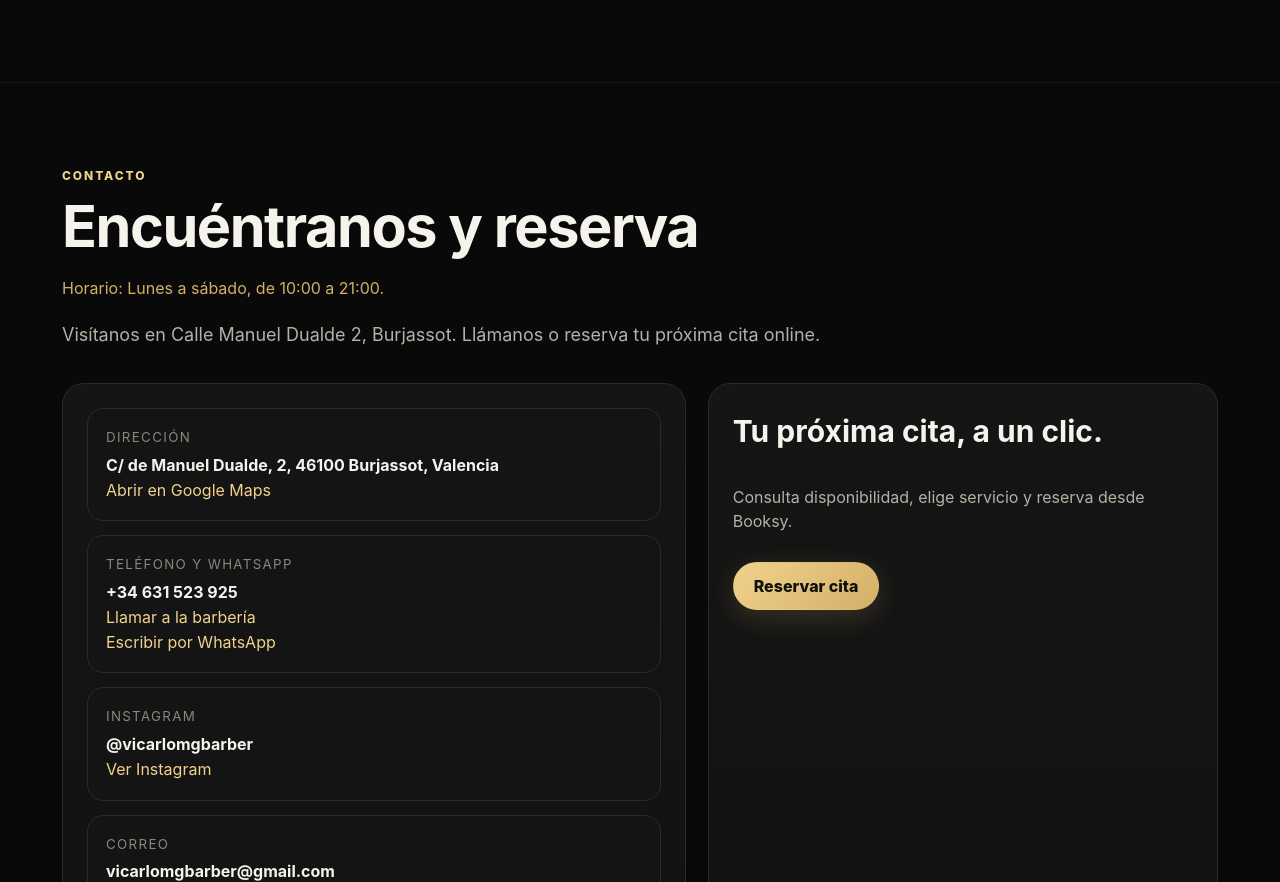
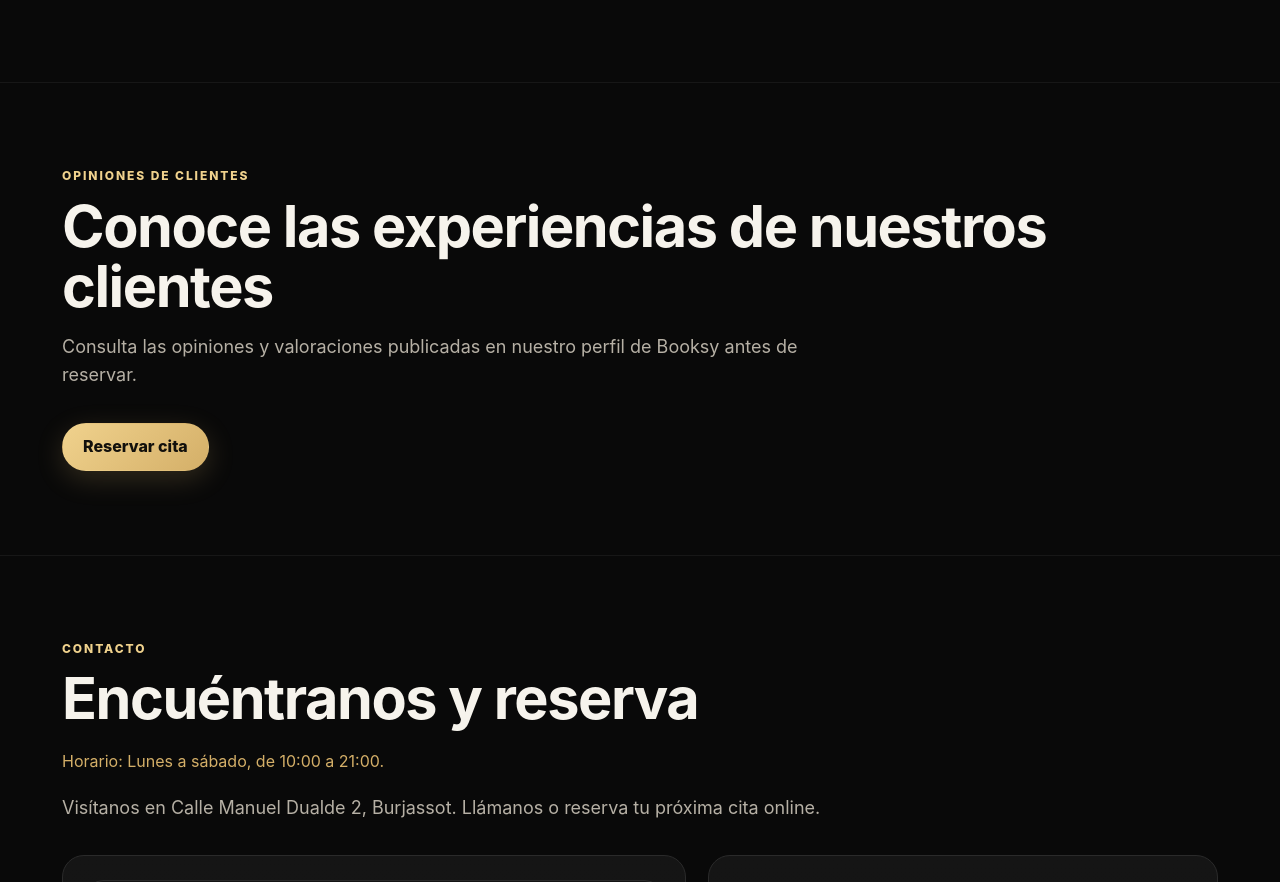
Before and after one commit to vicarlomgbarber/Vicarlomgbarber, a plain HTML site: page index.html in a window 1280 px wide. Shown: the part 6500-7382 px from the top of the page. Drawn offline with Linux system fonts and the light colour scheme.

Commit message:
Add verified review source without hardcoding stale ratings

```diff
--- a/index.html
+++ b/index.html
@@ -237,6 +237,12 @@ footer{padding:34px 0;color:#8d867c;font-size:14px;border-top:1px solid #242424}
 </div>
 </section>
 
+<section id="opiniones">
+<div class="wrap"><div class="kicker">Opiniones de clientes</div>
+<h2>Conoce las experiencias de nuestros clientes</h2>
+<p class="sub">Consulta las opiniones y valoraciones publicadas en nuestro perfil de Booksy antes de reservar.</p>
+<a class="btn gold" href="https://booksy.com/es-es/191503_vicarlo-mg-barber_barberia_57393_burjassot" target="_blank" rel="noopener noreferrer">Consultar opiniones en Booksy</a>
+</div></section>
 <section id="contacto">
 <div class="wrap">
 <div class="kicker">Contacto</div>
@@ -349,7 +355,7 @@ footer{padding:34px 0;color:#8d867c;font-size:14px;border-top:1px solid #242424}
       });
     }
     if(typeof appearance.texto_boton_galeria==='string' && appearance.texto_boton_galeria.trim()){
-      const a=document.querySelector('.hero .btn.dark');if(a)a.textContent=appearance.texto_boton_galeria;
+      const a=document.querySelector('.hero a[href="#galeria"]');if(a)a.textContent=appearance.texto_boton_galeria;
     }
     if(typeof appearance.texto_boton_mapa==='string' && appearance.texto_boton_mapa.trim()){
       const a=document.querySelector('#contacto a[href*="google.com/maps"]');if(a)a.textContent=appearance.texto_boton_mapa;
@@ -378,6 +384,7 @@ footer{padding:34px 0;color:#8d867c;font-size:14px;border-top:1px solid #242424}
         return va-vb || a.index-b.index;
       });
       for(const s of ordered)main.appendChild(s.node);
+      const opiniones=document.getElementById('opiniones');const contacto=document.getElementById('contacto');if(opiniones&&contacto)contacto.before(opiniones);
     }
   }
 })();
```
